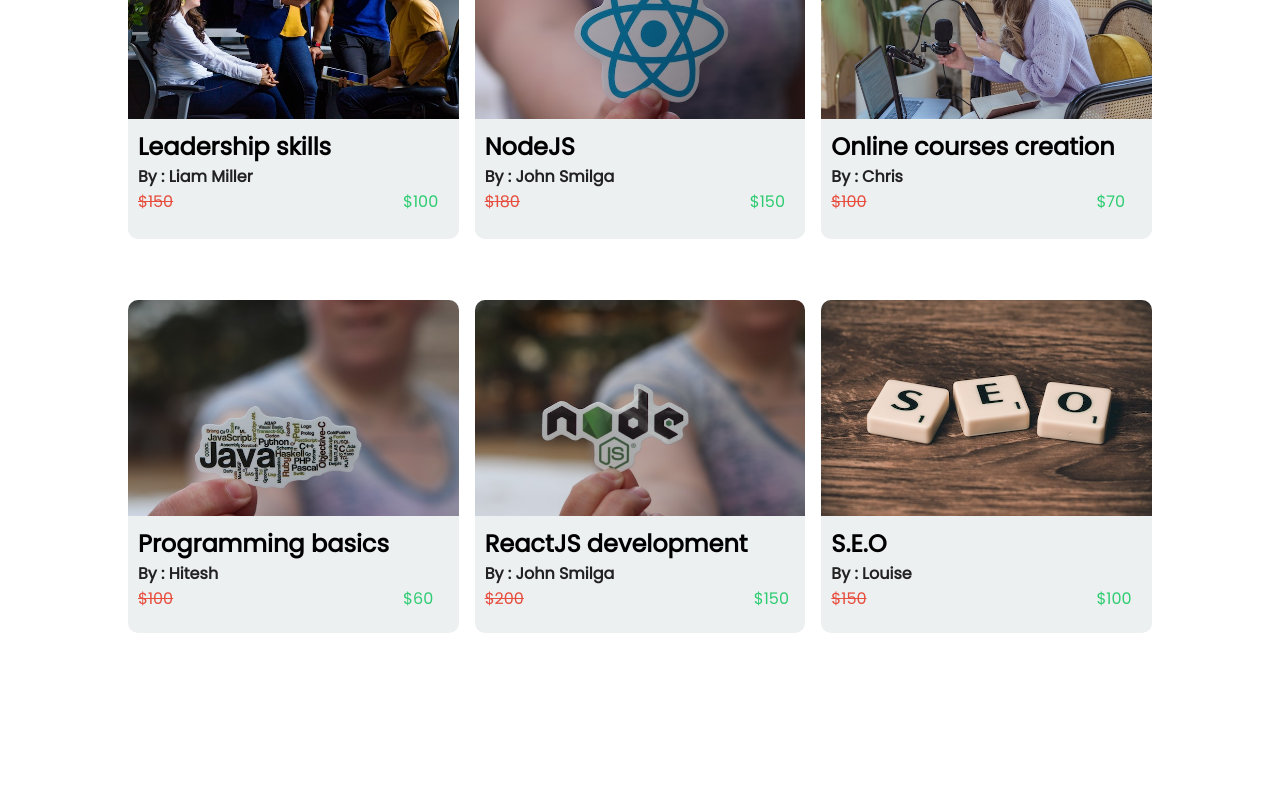
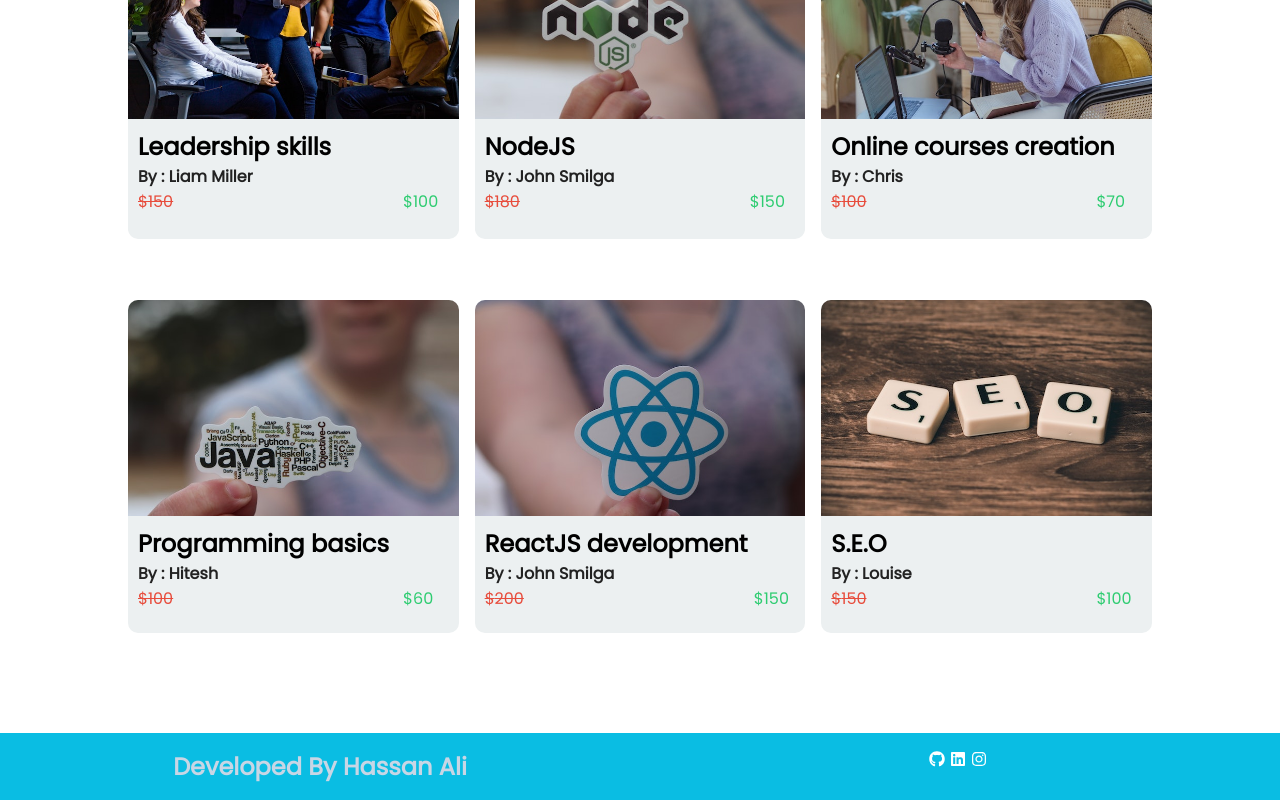
Before and after one commit to Majidabduluop/Onlinecourses, a React (Vite) app: page / in a window 1280 px wide. Shown: the part 2056-2856 px from the top of the page. Before the commit the page ends 2789 px from the top, so only its background shows below. Built offline with nearby package versions, Linux system fonts and the light colour scheme.

Commit message:
Added footer section

```diff
--- a/src/App.jsx
+++ b/src/App.jsx
@@ -3,7 +3,6 @@
 import { Routes, Route } from "react-router-dom";
 import Home from "./pages/Home";
 import About from "./pages/About";
-import Courses from "./pages/Courses";
 import Cart from "./pages/Cart";
 
 const App = () => {
--- /dev/null
+++ b/src/components/Footer/Footer.scss
@@ -0,0 +1,42 @@
+footer {
+  background-color: #0abde3;
+  text-align: center;
+  padding-top: 1rem;
+  padding-bottom: 1rem;
+
+  vertical-align: middle;
+  h4 {
+    color: #c8d6e5;
+    font-size: 1rem;
+  }
+}
+.social-links {
+  list-style: none;
+  li {
+    display: inline-block;
+    font-size: 1rem;
+    margin-right: 5px;
+    a {
+      color: #fff;
+    }
+  }
+}
+@media screen and (min-width: 768px) {
+  footer {
+    display: grid;
+    grid-template-columns: 1fr 1fr;
+    h4 {
+      font-size: 1.5rem;
+    }
+  }
+  .social-links {
+    li a {
+      font-size: 1.5rem;
+      transition: all 0.5s linear;
+      text-decoration: none;
+      &:hover {
+        color: #576574;
+      }
+    }
+  }
+}
--- /dev/null
+++ b/src/components/Footer/index.jsx
@@ -0,0 +1,30 @@
+import React from "react";
+import "./Footer.scss";
+import { FaGithub, FaLinkedin, FaInstagram } from "react-icons/fa";
+import { Link } from "react-router-dom";
+const index = () => {
+  return (
+    <footer>
+      <h4>Developed By Hassan Ali</h4>
+      <ul className="social-links">
+        <li>
+          <Link to={"https://github.com/hassanalee"} target="_blank">
+            <FaGithub />
+          </Link>
+        </li>
+        <li>
+          <Link to={"https://linkedin.com/in/hassanale"} target="_blank">
+            <FaLinkedin />
+          </Link>
+        </li>
+        <li>
+          <Link to={"https://instagram.com/me.hassanali"} target="_blank">
+            <FaInstagram />
+          </Link>
+        </li>
+      </ul>
+    </footer>
+  );
+};
+
+export default index;
--- a/src/pages/Courses.jsx
+++ /dev/null
@@ -1,11 +0,0 @@
-import React from "react";
-import Navbar from "../components/Navbar/Navbar";
-const Courses = () => {
-  return (
-    <>
-      <Navbar />
-    </>
-  );
-};
-
-export default Courses;
--- a/src/pages/Home.jsx
+++ b/src/pages/Home.jsx
@@ -2,12 +2,14 @@
 import Navbar from "../components/Navbar/Navbar";
 import Hero from "../components/Hero";
 import CoursesList from "../components/Courses/CoursesList";
+import Footer from "../components/Footer";
 const Home = () => {
   return (
     <>
       <Navbar />
       <Hero />
       <CoursesList />
+      <Footer />
     </>
   );
 };
```
Also changed, not shown: public/images/nodejs.jpg, public/images/reactjs.jpg.
